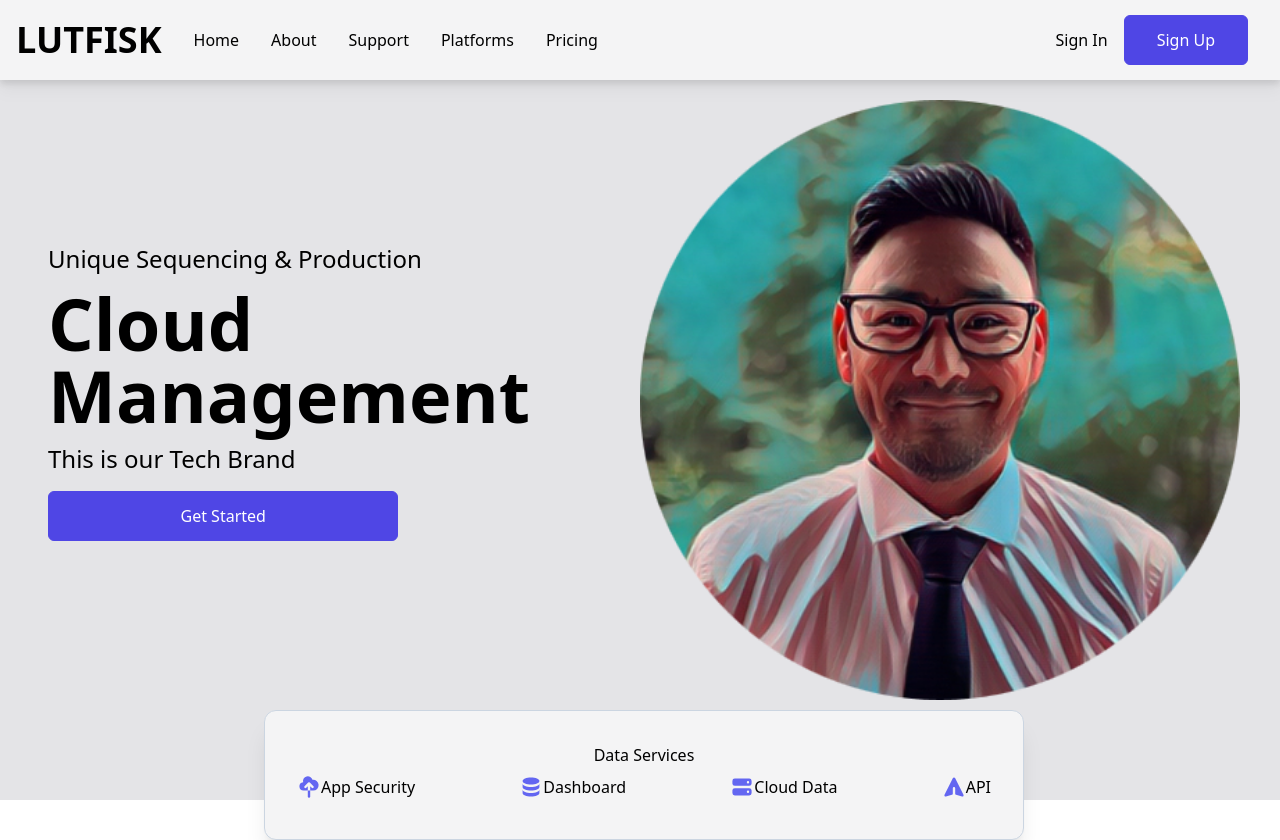
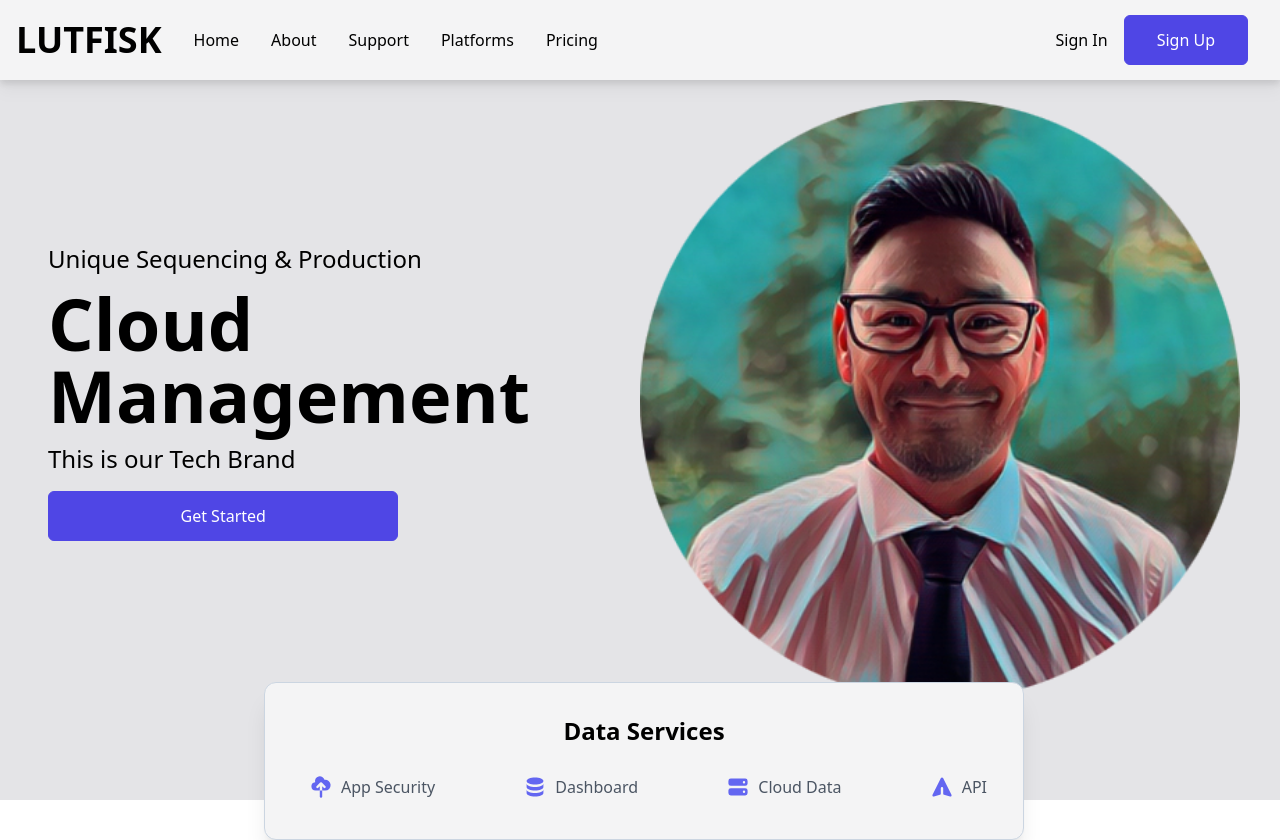
Before and after one commit to LutfiHC/tailwind_test, a React (Create React App) app: page / in a window 1280 px wide. Shown: the top 840 px of the page. Built offline with nearby package versions, Linux system fonts and the light colour scheme; the HTML template or start-up script is replaced by a standard one.

Commit message:
style fix hero page

```diff
--- a/src/components/Hero.js
+++ b/src/components/Hero.js
@@ -22,12 +22,12 @@ const Hero = () => {
           <img className="w-full" src={bgImg} alt="/"></img>
         </div>
         <div className="absolute flex flex-col py-8 md:min-w-[760px] bottom-[-5%] mx-1 md:left-1/2 transform md:-translate-x-1/2 bg-zinc-100 border border-slate-300 rounded-xl text-center shadow-xl">
-          <p>Data Services</p>
-          <div className="flex justify-between flex-wrap px-4">
-            <p className="flex px-4 py-2 "><CloudUploadIcon className="h-6 text-indigo-500"/> App Security</p>
-            <p className="flex px-4 py-2 "><DatabaseIcon className="h-6 text-indigo-500"/> Dashboard</p>
-            <p className="flex px-4 py-2 "><ServerIcon className="h-6 text-indigo-500"/> Cloud Data</p>
-            <p className="flex px-4 py-2 "><PaperAirplaneIcon className="h-6 text-indigo-500"/> API</p>
+          <p className="text-2xl font-bold mb-5">Data Services</p>
+          <div className="flex justify-between flex-wrap px-5">
+            <p className="flex px-4 py-2 text-gray-600"><CloudUploadIcon className="h-6 text-indigo-500 mx-2"/> App Security</p>
+            <p className="flex px-4 py-2 text-gray-600"><DatabaseIcon className="h-6 text-indigo-500 mx-2"/> Dashboard</p>
+            <p className="flex px-4 py-2 text-gray-600"><ServerIcon className="h-6 text-indigo-500 mx-2"/> Cloud Data</p>
+            <p className="flex px-4 py-2 text-gray-600"><PaperAirplaneIcon className="h-6 text-indigo-500 mx-2"/> API</p>
           </div>
         </div>
       </div>
```
